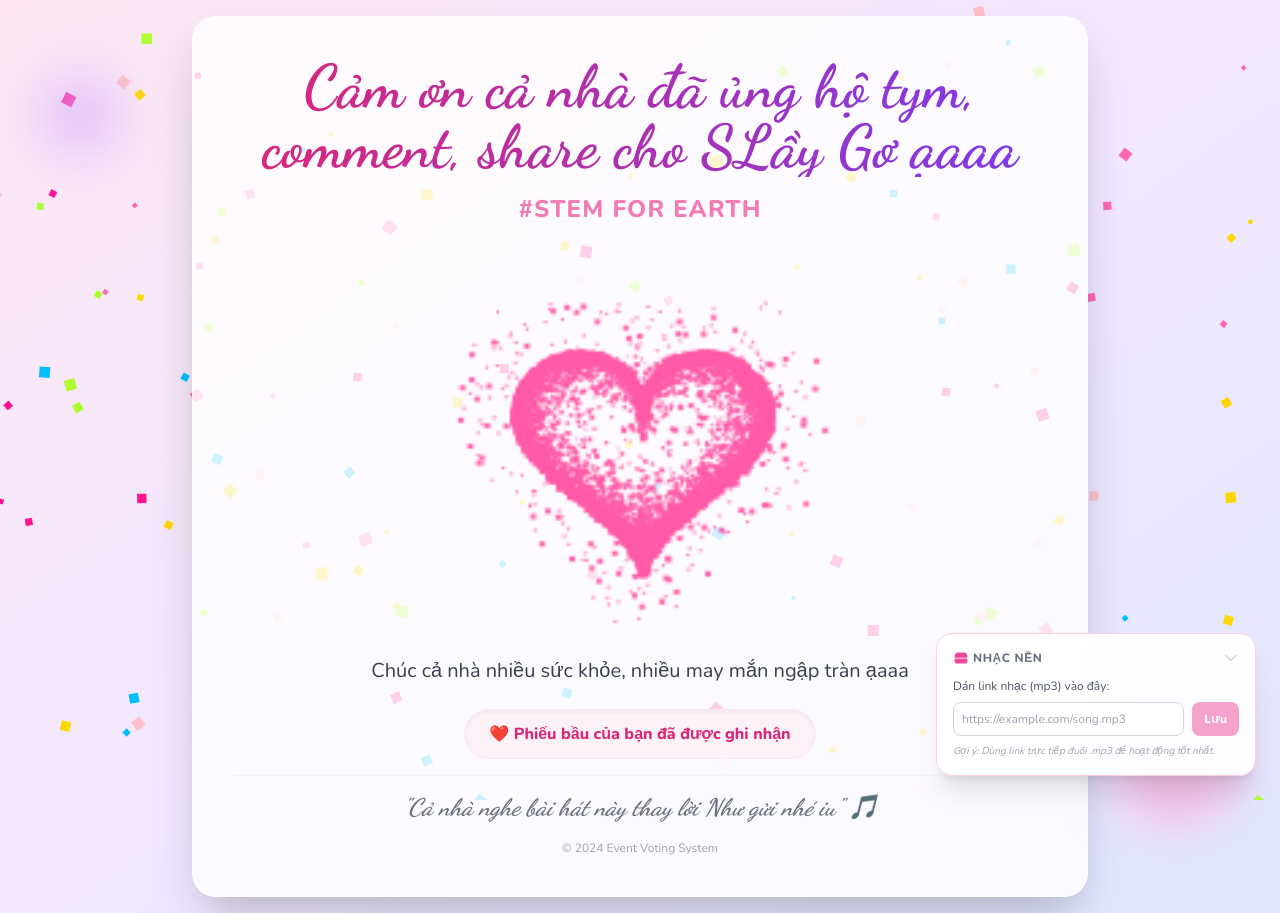
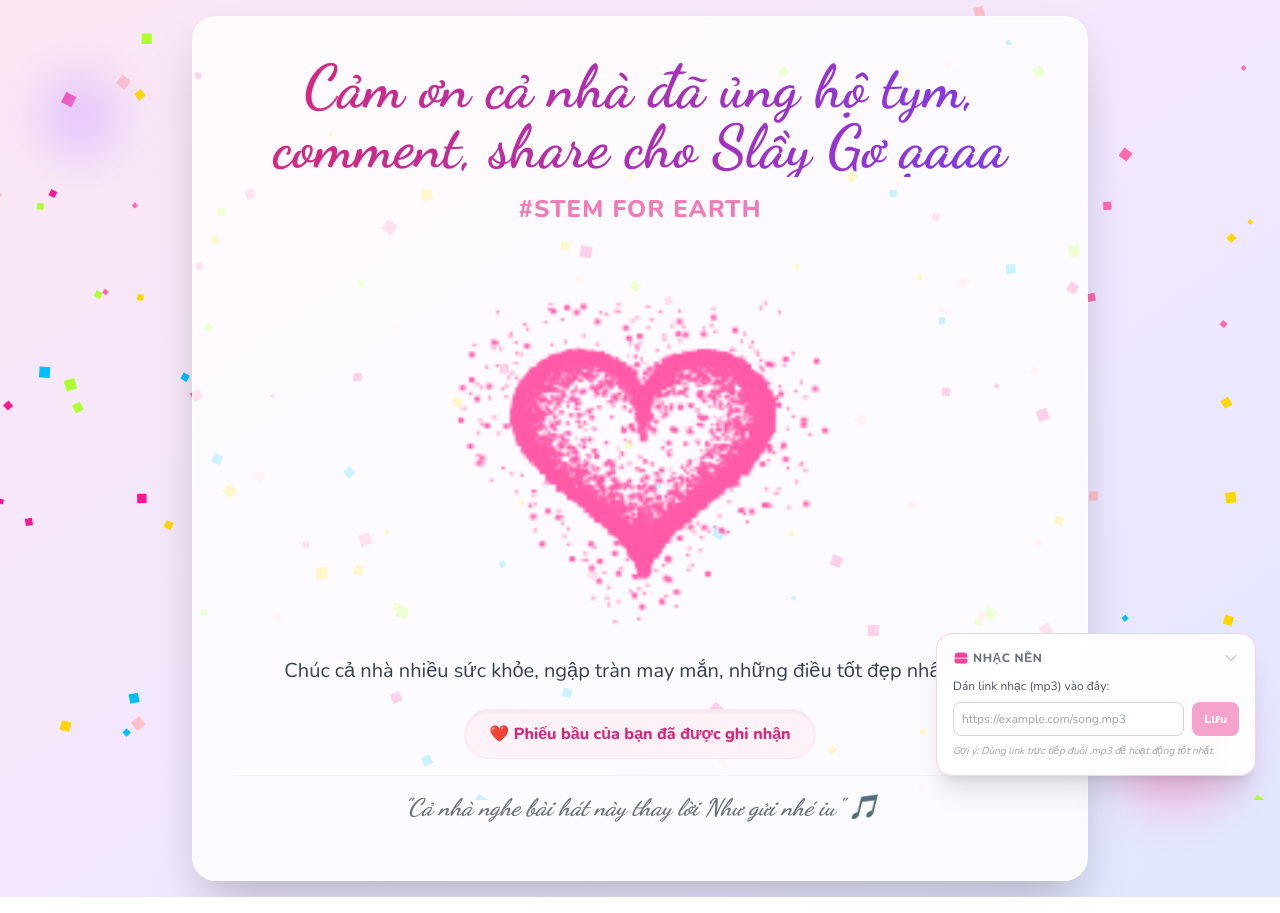
Before and after one commit to NanNan74/Nan74, a React (Vite) app: page / in a window 1280 px wide. Built offline with nearby package versions, Linux system fonts and the light colour scheme.

Commit message:
Revise text in App.tsx for improved readability
Updated text content for better clarity and flow.

```diff
--- a/App.tsx
+++ b/App.tsx
@@ -26,7 +26,7 @@ function App() {
         <div className="bg-white/80 backdrop-blur-md shadow-2xl rounded-3xl p-6 md:p-10 max-w-4xl w-full text-center border border-white/50 relative overflow-hidden">
 
           <h1 className="font-script text-4xl md:text-5xl lg:text-6xl bg-gradient-to-r from-pink-600 to-violet-600 bg-clip-text text-transparent mb-4 leading-tight">
-            Cảm ơn cả nhà đã ủng hộ tym, comment, share cho SLầy Gơ ạaaa
+            Cảm ơn cả nhà đã ủng hộ tym, comment, share cho Slầy Gơ ạaaa
           </h1>
 
           <p className="text-pink-500 font-bold text-xl md:text-2xl tracking-wider mb-2 animate-pulse">
@@ -39,7 +39,7 @@ function App() {
           </div>
 
           <p className="text-lg md:text-xl text-gray-700 font-medium leading-relaxed mb-6 mt-4">
-            Chúc cả nhà nhiều sức khỏe, nhiều may mắn ngập tràn ạaaa
+            Chúc cả nhà nhiều sức khỏe, ngập tràn may mắn, những điều tốt đẹp nhất ạaaa
           </p>
 
           <div className="space-y-4">
@@ -52,7 +52,7 @@ function App() {
                  "Cả nhà nghe bài hát này thay lời Như gửi nhé iu" 🎵
                </p>
                <p className="text-xs text-gray-400 mt-4">
-                 © 2024 Event Voting System
+
                </p>
              </div>
           </div>
```
